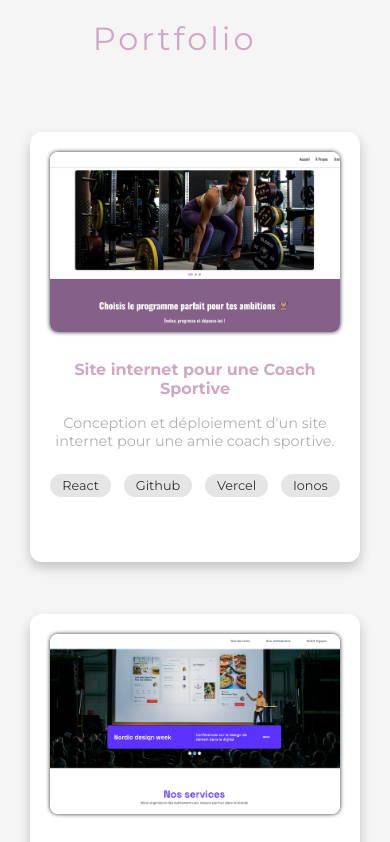
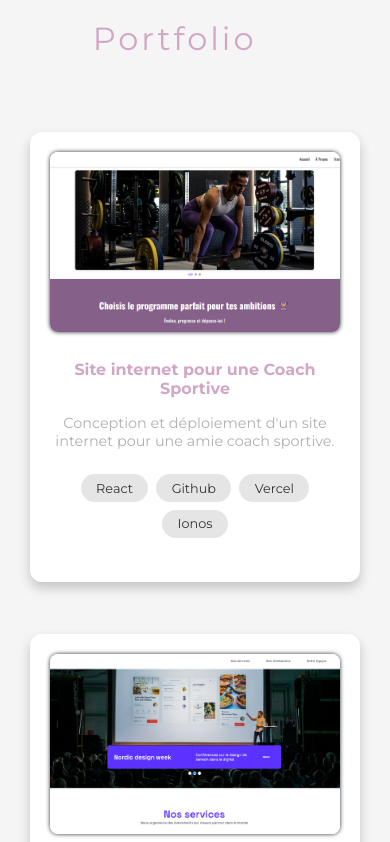
Before and after one commit to Tatitatouu/Projet12--Portfolio, a React (Create React App) app: page / in a window 390 px wide. Shown: the part 4120-4962 px from the top of the page. Built offline with nearby package versions, Linux system fonts and the light colour scheme; the HTML template or start-up script is replaced by a standard one.

Commit message:
mise à jour, responsivité

```diff
--- a/src/components/portfolio/portfolio.css
+++ b/src/components/portfolio/portfolio.css
@@ -37,7 +37,7 @@
   background-color: white;
   border-radius: 12px;
   padding: 20px;
-  min-height: 430px;
+  min-height: 450px;
   max-width: 400px;
   transition: transform 0.3s ease-in-out, box-shadow 0.3s ease-in-out;
   box-shadow: 0 6px 12px rgba(0, 0, 0, 0.2);
@@ -73,17 +73,17 @@
   display: flex;
   justify-content: center;
   flex-wrap: wrap;
-  gap: 0.8em;
+  gap: 0.5em;
   margin-top: 1.5em;
 }
 
 .technology-tag {
-  background-color: rgba(0, 0, 0, 0.1);
+  background-color: #0000001a;
+  border-radius: 30px;
   color: #333;
-  padding: 4px 12px;
-  border-radius: 16px;
   font-size: 0.8rem;
-  transition: all 0.3s ease;
+  padding: 0.5em 1.2em;
+  transition: all .3sease;
 }
 
 .portfolio-item:hover .technology-tag {
```
